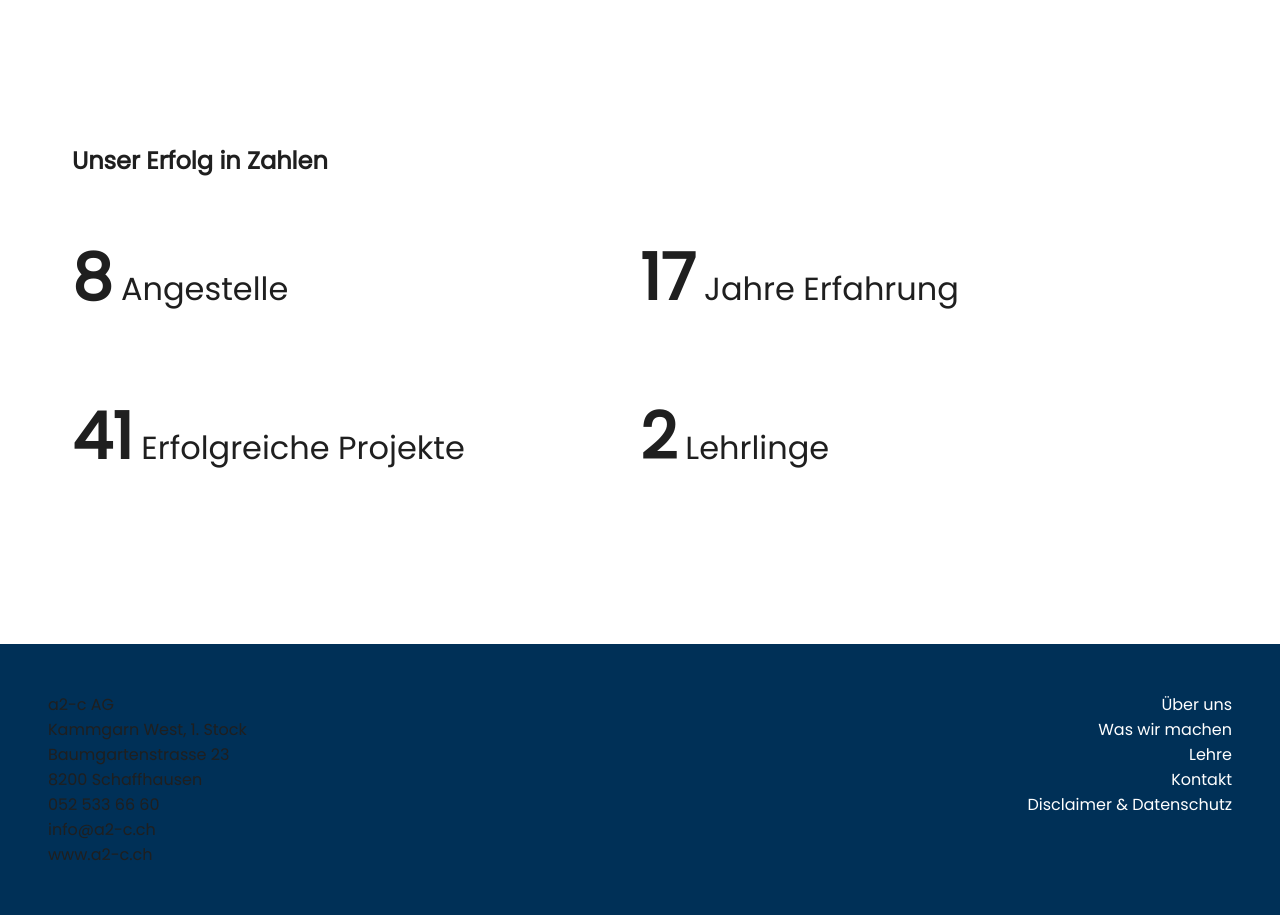
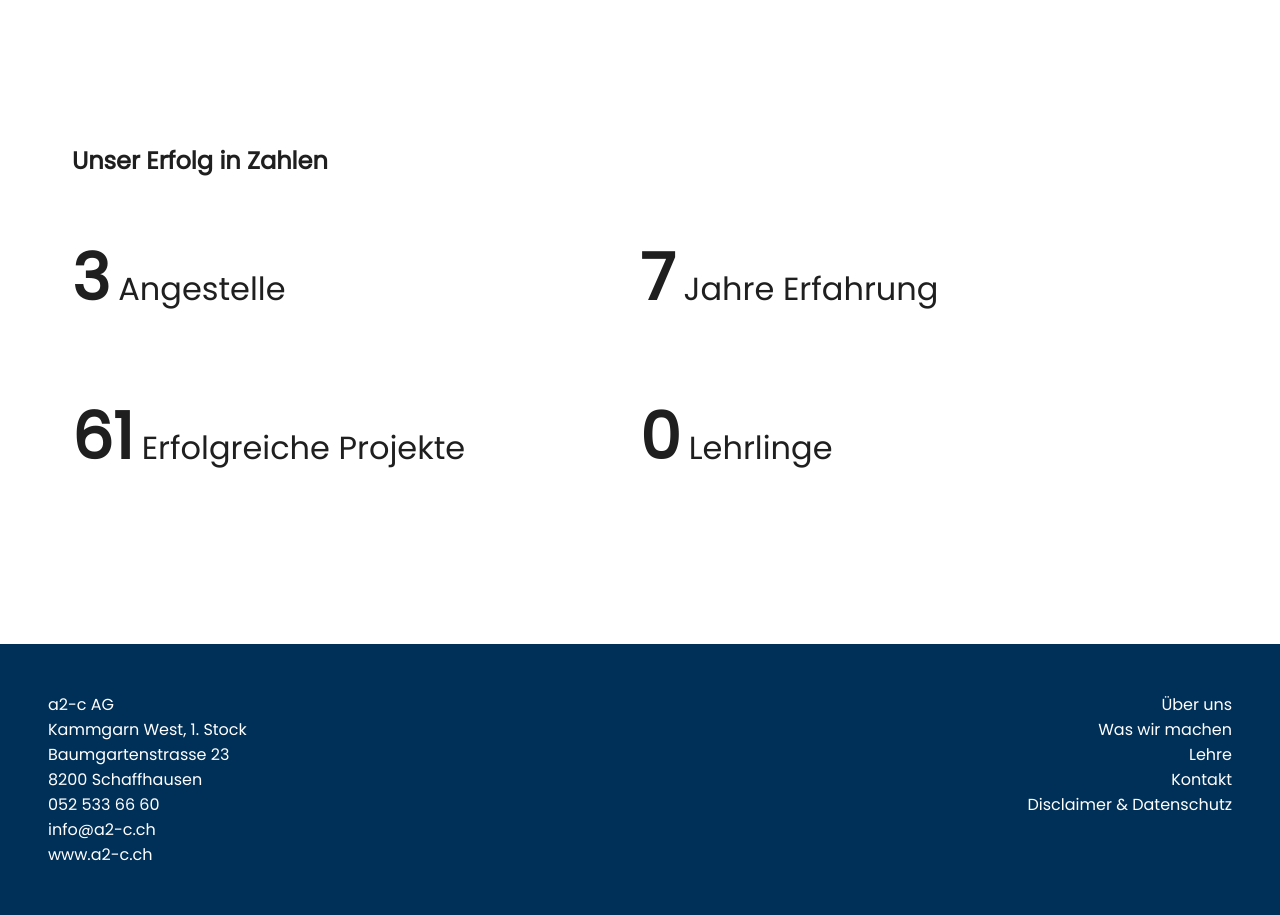
Before and after one commit to a2-c/creativio-site, a PHP site: page / in a window 1280 px wide. Shown: the part 4957-5872 px from the top of the page. Run offline with PHP 8.4, Linux system fonts and the light colour scheme; some libraries are stand-ins or nearby versions.

Commit message:
js fix und grid verbessert

```diff
--- a/assets/footer.php
+++ b/assets/footer.php
@@ -2,7 +2,7 @@
 
 
     <div class="grid grid-2 padding flex-between padding bg-dark-blue t-color-white">
-        <div>
+        <div class="t-color-white">
             a2-c AG <br>
             Kammgarn West, 1. Stock<br>
             Baumgartenstrasse 23<br>
--- a/assets/header.php
+++ b/assets/header.php
@@ -1,5 +1,7 @@
 <header>
-        <img src="images/logo.svg" style="max-height:28px;width:auto;">
+    <a href="index.php" style="height:24px;width: 80px">
+        <img src="images/logo.svg" >
+    </a>
     <nav>
         <ul>
             <li><a href="index.php" class="u-hover">Über Uns</a></li>
--- a/css/style.css
+++ b/css/style.css
@@ -13,6 +13,7 @@
 * {
     font-family: 'Poppins', sans-serif;
     box-sizing: border-box;
+    color: var(--dark-grey);
 }
 
 
@@ -21,10 +22,6 @@
     flex-direction: column;
     min-height: 100vh;
     margin: 0
-}
-
-* {
-    color: var(--dark-grey);
 }
 
 main {
@@ -45,20 +42,6 @@
 	padding: 1em;
 }
 
-/* h1 {
-    font-size: 6em;
-    margin-bottom: -32px;
-}
-
-h2 {
-    font-size: 3em;
-}
-
-h3 {
-    font-size: 1.8em;
-} */
-
-
 .heroshot {
     font-size: 2em;
     position: absolute;
@@ -73,22 +56,12 @@
 /* GRID */
 
 .grid {
-    display: flex;
-    flex-wrap: wrap;
+    display: grid;
 }
 
-.grid-2>* {
-    width: 50%;
+.grid-2 {
+    grid-template-columns: repeat(auto-fill, 50%);
 }
-
-.grid-3>* {
-    width: 33%;
-}
-
-.grid-4>* {
-    width: 25%;
-}
-
 
 
 /* BACKGROUND */
@@ -247,7 +220,7 @@
     color: var(--black) !important;
 }
 
-nav>ul:hover > li > a {
+nav>ul:hover > li > a, nav>ul:hover > *{
     color: var(--grey);
 }
 
@@ -306,7 +279,6 @@
 
 .team-container {
     display: inline-grid;
-    /* grid-template-columns: 25% 25% 25% 25%; */
     grid-template-columns: repeat(auto-fill, 30%);
     gap: 50px;
     max-width: 100%;
@@ -335,8 +307,8 @@
 /* RESPONSIVE */
 @media only screen and (max-width: 900px) {
 
-    .grid-2>* {
-        width: 100%;
+    .grid-2 {
+        grid-template-columns: repeat(auto-fill, 100%);
     }
 
     .grid-3>* {
--- a/index.php
+++ b/index.php
@@ -62,7 +62,7 @@
             <div class="container">
                 <div class="grid grid-2 flex-middle">
                     <div class="flex flex-center" style="justify-content: center">
-                        <iframe width="392" height="220.5" src="https://www.youtube.com/embed/0e3Zko031RE" title="YouTube video player" frameborder="0" allow="accelerometer; autoplay; clipboard-write; encrypted-media; gyroscope; picture-in-picture" allowfullscreen></iframe>
+                        <iframe width="430" height="242" src="https://www.youtube.com/embed/0e3Zko031RE" title="YouTube video player" frameborder="0" allow="accelerometer; autoplay; clipboard-write; encrypted-media; gyroscope; picture-in-picture" allowfullscreen></iframe>
                     </div>
                     <div>
                         <h3 class="bold" style="font-size: 2em; margin-top: 0">Martin Ahrend</h3>
@@ -130,7 +130,6 @@
     <?php include('assets/footer.php') ?>
 
     <script>
-
         $(window).on('resize', function() {
 
 
@@ -166,59 +165,70 @@
                 timeline.css('height', '630px')
             }
         }
-
     </script>
 
     <script>
-
         // Homepage Counter Simulation
 
         var scrollHappend = false;
         var screenHeight = $(window).height();
         var legendFrom = $('#numbers').offset().top + 60;
 
-                var myScrollFunc = function () {
-                    animateNumber(0, 147, 100, 1, $('#projekte'), 0);
-                    animateNumber(0, 8, 200, 1, $('#angestellte'), 0);
-                    animateNumber(0, 17, 200, 1, $('#erfahrung'), 0);
-                    animateNumber(0, 2, 1000, 1, $('#lehrlinge'), 0);
+        var data = [
+            [$('#projekte'), 147, 1],
+            [$('#angestellte'), 8, 1],
+            [$('#erfahrung'), 17, 1],
+            [$('#lehrlinge'), 2, 1],
+        ];
+
+
+        var desiredTime = 10000;
+
+        console.log('fasdf')
+
+        var myScrollFunc = function() {
+            data.forEach(element => {
+                console.log(desiredTime / element[1]);
+                var calcTime = desiredTime / element[1];
+                animateNumber(0, element[1], calcTime, 1, element[0], 0);
+            });
+
         };
 
-                $(window).scroll(function(){
+        $(window).scroll(function() {
 
             var y = $(window).scrollTop();
 
             if (y + screenHeight >= legendFrom) {
-                        if(!scrollHappend) {
+                if (!scrollHappend) {
                     myScrollFunc();
                     scrollHappend = true;
                 }
             }
         });
 
-                function animateNumber(start, stop, speed, increment, field, flache){
-                    var i = setInterval(function (){
+        function animateNumber(start, stop, speed, increment, field, flache) {
+            var i = setInterval(function() {
 
-                        if (start >= stop){
+                if (start >= stop) {
                     clearInterval(i);
-                            if(flache > 0){
-                                field.text(commafy(stop) +' m²')
-                            }else {
+                    if (flache > 0) {
+                        field.text(commafy(stop) + ' m²')
+                    } else {
                         field.text(commafy(stop))
                     }
                 } else {
                     start += increment;
-                            if(flache > 0){
-                                field.text(commafy(start) +' m²')
-                            }else {
+                    if (flache > 0) {
+                        field.text(commafy(start) + ' m²')
+                    } else {
                         field.text(commafy(start))
                     }
                 }
             }, speed);
         }
 
-                function commafy( num )
-                {
+        function commafy(num) {
             var str = num.toString().split('.');
 
             if (str[0].length >= 4) {
@@ -231,7 +241,6 @@
 
             return str.join('.');
         }
-
     </script>
 
 </body>
```
Also changed, not shown: wwm.php (+12 -6 lines). Lines whose indentation alone changed are shown as unchanged.
